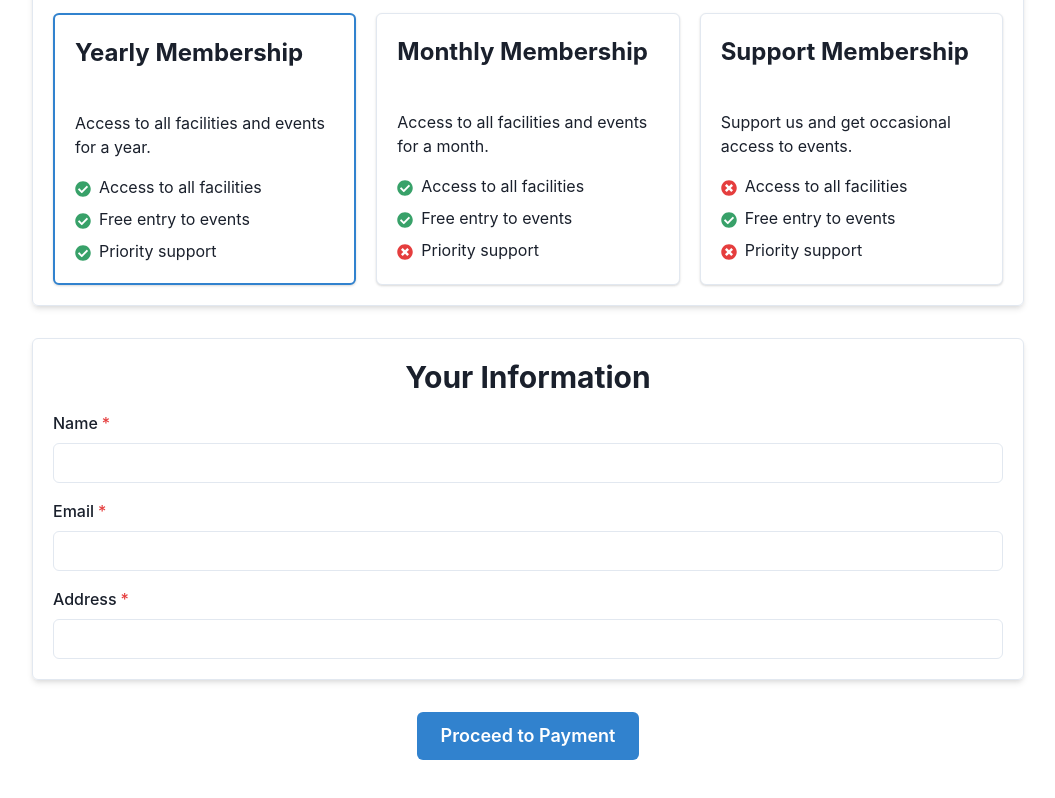
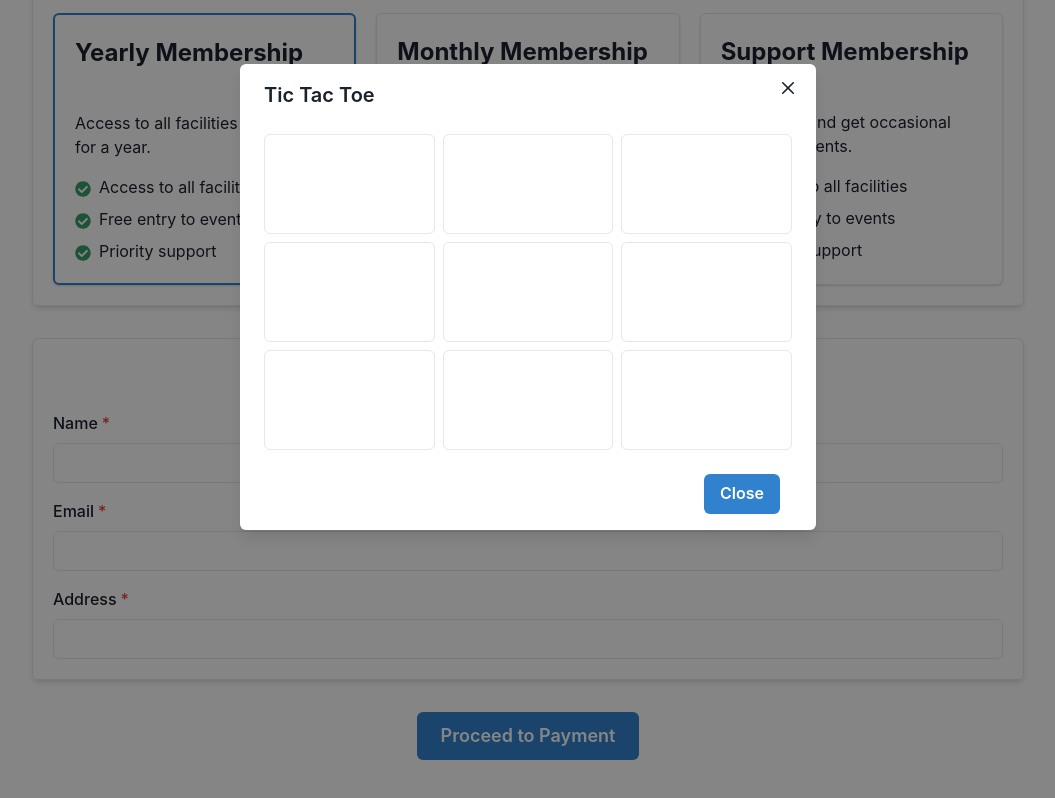
Before and after one commit to GPT-Engineer-App/makerspace-registration-page, a React (Vite) app: page / in a window 1280 px wide. Both pictures are taken after a click on the button "Proceed to Payment". Shown: the part 239-1037 px from the top of the page, without its empty margins (112-1167 px from the left). Built offline with nearby package versions, Linux system fonts and the light colour scheme.

Commit message:
Implemented a working tic-tac-toe game as a popup when the user clicks "Proceed to payment".

```diff
--- a/src/pages/Index.jsx
+++ b/src/pages/Index.jsx
@@ -1,6 +1,7 @@
-import { Container, VStack, Heading, Text, Box, Button, Stack, Input, FormControl, FormLabel, SimpleGrid, Card, CardHeader, CardBody, CardFooter, List, ListItem, ListIcon } from "@chakra-ui/react";
+import { Container, VStack, Heading, Text, Box, Button, Stack, Input, FormControl, FormLabel, SimpleGrid, Card, CardHeader, CardBody, CardFooter, List, ListItem, ListIcon, Modal, ModalOverlay, ModalContent, ModalHeader, ModalFooter, ModalBody, ModalCloseButton } from "@chakra-ui/react";
 import { useState } from "react";
 import { FaCheckCircle, FaTimesCircle } from "react-icons/fa";
+import { useDisclosure } from "@chakra-ui/react";
 
 const Index = () => {
   const [membershipType, setMembershipType] = useState("yearly");
@@ -9,6 +10,8 @@ const Index = () => {
     email: "",
     address: "",
   });
+
+  const { isOpen, onOpen, onClose } = useDisclosure();
 
   const handleInputChange = (e) => {
     const { name, value } = e.target;
@@ -19,9 +22,7 @@ const Index = () => {
   };
 
   const handleSubmit = () => {
-    // Handle form submission and payment processing
-    console.log("User Info:", userInfo);
-    console.log("Membership Type:", membershipType);
+    onOpen();
   };
 
   const membershipOptions = [
@@ -56,6 +57,18 @@ const Index = () => {
       ],
     },
   ];
+
+  const [board, setBoard] = useState(Array(9).fill(""));
+  const [isXNext, setIsXNext] = useState(true);
+
+  const handleCellClick = (index) => {
+    if (board[index] !== "") return;
+
+    const newBoard = board.slice();
+    newBoard[index] = isXNext ? "X" : "O";
+    setBoard(newBoard);
+    setIsXNext(!isXNext);
+  };
 
   return (
     <Container centerContent maxW="container.lg" py={10}>
@@ -137,6 +150,29 @@ const Index = () => {
           Proceed to Payment
         </Button>
       </VStack>
+      <Modal isOpen={isOpen} onClose={onClose} size="xl">
+        <ModalOverlay />
+        <ModalContent>
+          <ModalHeader>Tic Tac Toe</ModalHeader>
+          <ModalCloseButton />
+          <ModalBody>
+            <Box>
+              <SimpleGrid columns={3} spacing={2}>
+                {Array(9).fill("").map((_, index) => (
+                  <Box key={index} borderWidth="1px" borderRadius="md" height="100px" display="flex" alignItems="center" justifyContent="center" fontSize="2xl" onClick={() => handleCellClick(index)}>
+                    {board[index]}
+                  </Box>
+                ))}
+              </SimpleGrid>
+            </Box>
+          </ModalBody>
+          <ModalFooter>
+            <Button colorScheme="blue" mr={3} onClick={onClose}>
+              Close
+            </Button>
+          </ModalFooter>
+        </ModalContent>
+      </Modal>
     </Container>
   );
 };
```
